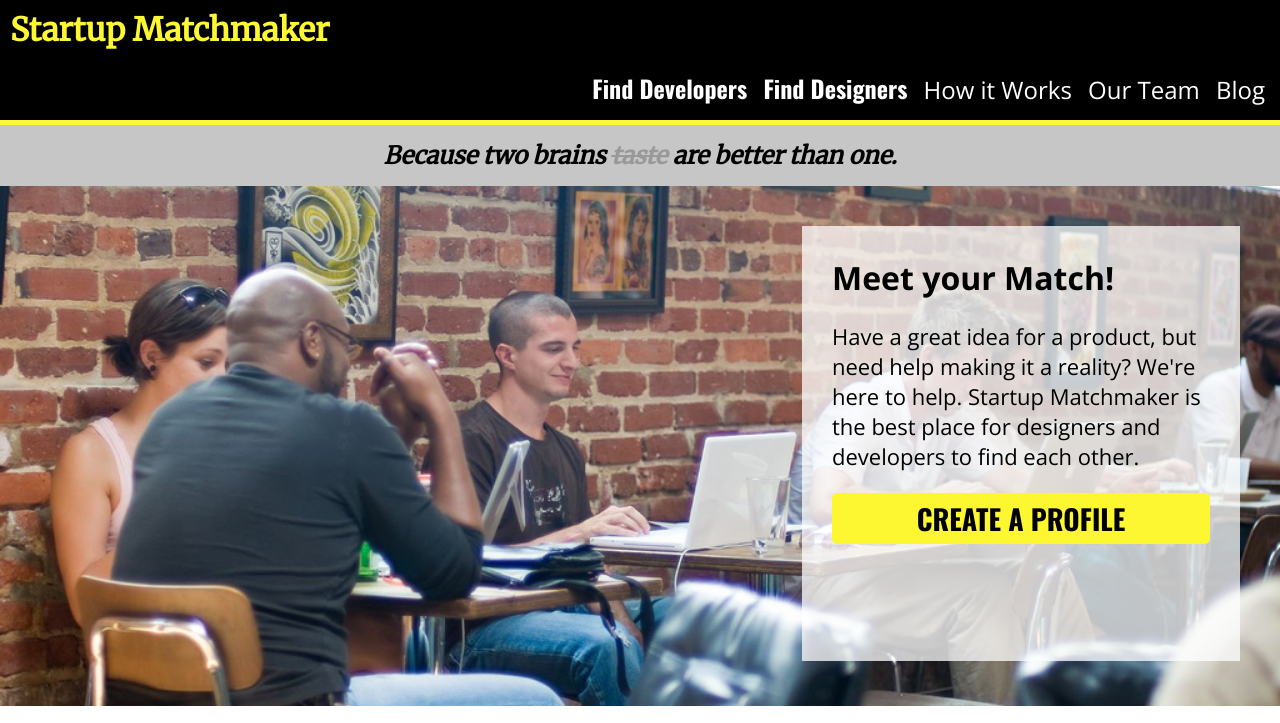
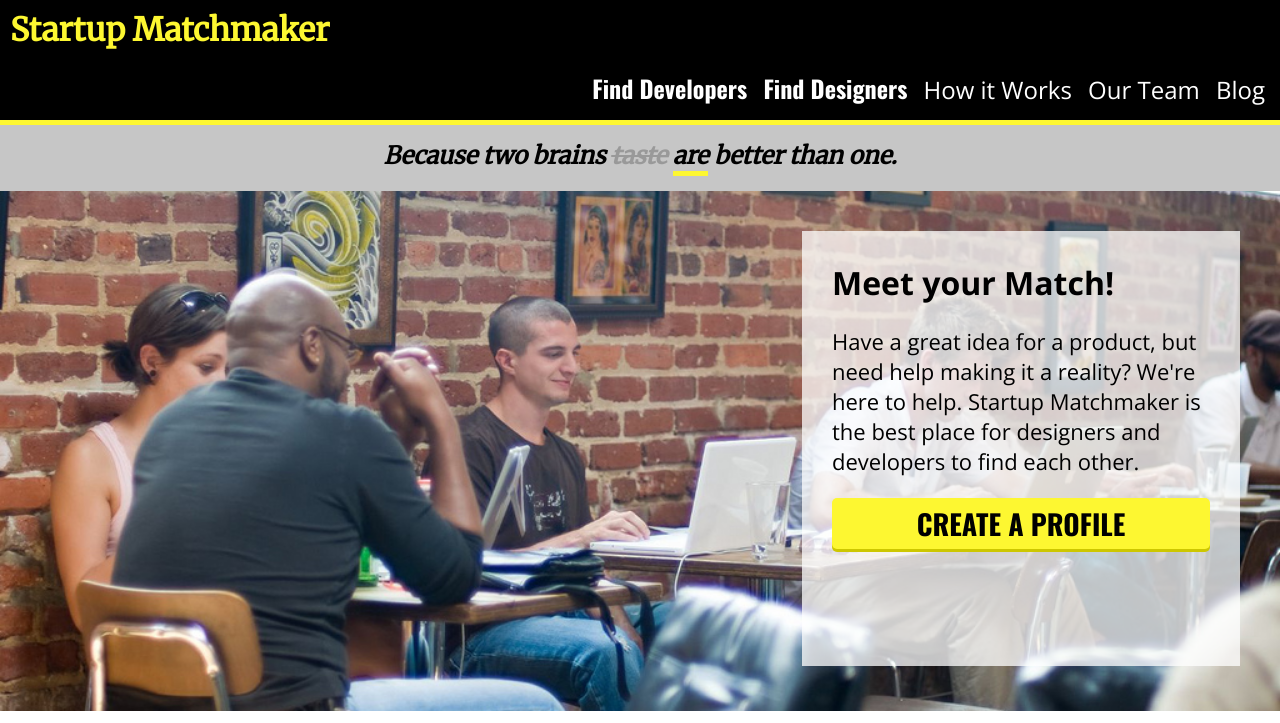
Before and after one commit to row2k/fewd29-hw, a plain HTML site: page homework_3/index.html in a window 1280 px wide. Shown: the top 723 px of the page. Drawn offline with nearby package versions, Linux system fonts and the light colour scheme.

Commit message:
fixed slogan/underline

```diff
--- a/homework_3/css/style.css
+++ b/homework_3/css/style.css
@@ -67,9 +67,9 @@ section {
 /*FIX THIS*/
 .underline {
   display: inline-block;
-  border-bottom: 2px;
+  border-style: solid;
   border-color: #fdf731;
-  border-width: 2px;
+  border-width: 0 0 5px 0;
 }
 
 .pic-background{
@@ -98,6 +98,7 @@ section {
   font-size: 28px;
   padding: 5px;
   text-align: center;
+  box-shadow: 0px 3px #777;
   text-transform: uppercase;
 }
 
@@ -142,4 +143,5 @@ section {
 
 .button_y {
   background-color: #fdf731;
+  box-shadow: 0px 3px #cdc700;
 }
```
